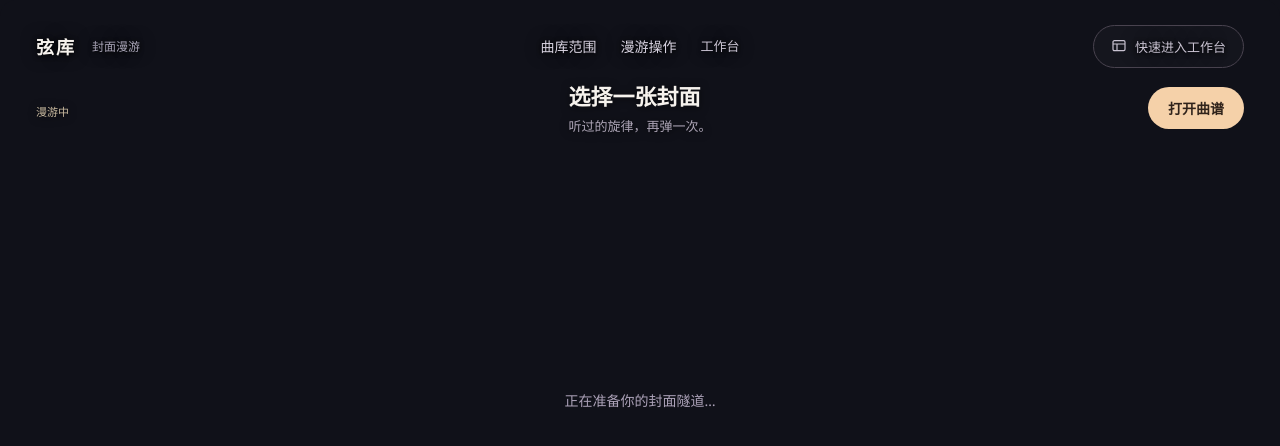
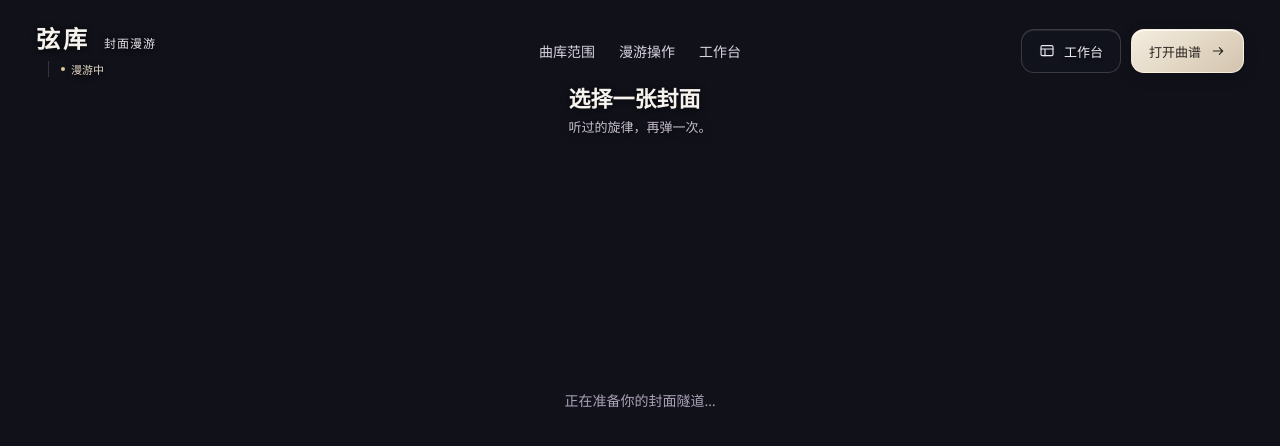
Before and after one commit to Bronson-chan/xian-library-guitar, a website: page workbuddy/site/tunnel/index.html in a window 1280 px wide. Drawn offline with nearby package versions, Linux system fonts and the light colour scheme.

Commit message:
Publish: 3ab2359 Refine roaming brand status and align primary header actions

```diff
--- a/workbuddy/site/tunnel/index.html
+++ b/workbuddy/site/tunnel/index.html
@@ -4,31 +4,31 @@
 <title>弦库 · 封面漫游</title>
 <style>
 :root{color-scheme:dark;font-family:"Segoe UI","Microsoft YaHei",sans-serif;background:#101119;color:#f6f2ed}
-*{box-sizing:border-box}[hidden]{display:none!important}body{margin:0}button,a,input{font:inherit}button,a{color:inherit}button{cursor:pointer}
-.shell{height:100dvh;min-height:620px;display:grid;grid-template-rows:64px 64px minmax(300px,1fr);max-width:1800px;margin:auto;padding:14px 36px 18px}
-header{display:flex;justify-content:space-between;align-items:center;gap:20px}header a{text-decoration:none;color:#c9c3d2;font-size:13px}.brand{font-size:18px;font-weight:650;letter-spacing:2px}.top-nav{display:flex;align-items:center;gap:28px}.top-nav a{padding:10px 0;border-bottom:2px solid #f5d1a9;color:#f5d1a9}.workbench-link{display:flex;align-items:center;gap:8px;padding:10px 15px;border:1px solid #49434f;border-radius:8px}.workbench-link:hover{background:#24212c}.workbench-link svg{width:16px;height:16px;stroke:currentColor;fill:none;stroke-width:1.8}
-.toolbar{display:flex;align-items:center;gap:7px;padding:24px 0 15px;flex-wrap:wrap}.toolbar button,.utility{background:transparent;border:1px solid #393842;border-radius:8px;padding:8px 16px;color:#bcb6c6;font-size:13px}.toolbar button[aria-pressed=true]{background:#f5d1a9;border-color:#f5d1a9;color:#30231b}.spacer{flex:1}.note{font-size:12px;color:#a29aa9}
-#stage{min-height:300px;position:relative;overflow:hidden;border-radius:16px;background:#101119}
-#status{position:absolute;inset:0;display:grid;place-content:center;pointer-events:none;color:#aca2b8;font-size:14px;z-index:2}
-.selection{display:grid;grid-template-columns:1fr auto 1fr;align-items:center;gap:20px;padding:3px 0 18px}
-.song{grid-column:2;display:flex;gap:12px;align-items:center;min-width:0;text-decoration:none;color:inherit}.song:hover h1{color:#f5d1a9}.song img{width:44px;height:44px;object-fit:cover;border-radius:6px}.song h1{font-size:24px;margin:0 0 5px;font-weight:650;line-height:1.3;overflow-wrap:anywhere}.song p{font-size:13px;color:#aca4b5;margin:0}.action{justify-self:end;background:#f5d1a9;color:#30231b;padding:12px 22px;border-radius:9px;text-decoration:none;font-size:14px;font-weight:650;white-space:nowrap}.action:hover{background:#ffe0bd}
-button:focus-visible,a:focus-visible{outline:2px solid #f5d1a9;outline-offset:4px}
-@media(max-width:650px){.shell{padding:18px 14px;min-height:560px}.top-nav{gap:14px}.workbench-link{padding:9px 10px;font-size:12px}.toolbar{padding-top:18px}.toolbar button{padding:8px 11px}.note{display:none}.selection{grid-template-columns:minmax(0,1fr) auto;gap:12px;padding-bottom:14px}.song{grid-column:1}.song h1{font-size:19px}.song img{width:38px;height:38px}.action{padding:11px 14px}}
-
-.shell{position:relative}header{position:relative;z-index:8}.brand{display:flex;align-items:center;gap:16px;white-space:nowrap}.brand span{font-size:12px;color:#a8a4b6;font-weight:400;letter-spacing:0}.workbench-link{position:relative;z-index:2;border-radius:24px;padding:11px 17px;background:#ffffff05}#glass-nav{position:absolute;top:5px;left:50%;width:min(700px,55vw);height:330px;transform:translateX(-50%);pointer-events:none}#nav-fallback{position:absolute;left:50%;transform:translateX(-50%);display:flex;gap:24px;font-size:14px;color:#d8d3e1;white-space:nowrap}.selection{position:relative;z-index:2;padding:4px 0 10px}.collection-note{display:flex;flex-direction:column;gap:6px;font-size:12px;color:#a8a4b6}.collection-note #play-state{color:#c8b99f;font-size:11px}.song h1{font-size:22px}.song img{width:40px;height:40px}.action{padding:11px 20px;border-radius:23px}.workbench-link:hover{background:#ffffff10}@media(max-width:1000px){.brand span{display:none}#glass-nav{width:60vw}.workbench-link{font-size:12px;padding:10px 12px}}@media(max-width:650px){.shell{grid-template-rows:106px 64px minmax(300px,1fr);padding:10px 14px 14px}header{align-items:flex-start;padding-top:6px}.brand{padding:8px 0}.brand span{display:inline;font-size:11px}#glass-nav{top:51px;width:calc(100vw - 28px)}#nav-fallback{top:67px}.collection-note{display:none}.song h1{font-size:19px}.selection{padding-bottom:8px}.action{padding:11px 15px}}
-
-header{text-shadow:0 1px 5px #000,0 0 16px #000a}
-/* The tunnel continues behind navigation, giving the optical glass a real backdrop. */
-#stage{position:absolute;inset:0;min-height:0;z-index:0}.shell{isolation:isolate}.selection{pointer-events:none}.selection a{pointer-events:auto}.collection-note,.song{filter:drop-shadow(0 1px 4px #000a)}
+*{box-sizing:border-box}[hidden]{display:none!important}body{margin:0}button,a{font:inherit;color:inherit}button{cursor:pointer}a{text-decoration:none}::selection{background:#e8d7b855;color:#fff}
+.shell{height:100dvh;min-height:620px;display:grid;grid-template-rows:70px 58px minmax(300px,1fr);max-width:1800px;margin:auto;padding:16px 36px 18px;position:relative;isolation:isolate}
+header{position:relative;z-index:8;display:flex;justify-content:space-between;align-items:center;gap:24px}
+.brand{display:grid;gap:8px;white-space:nowrap;text-shadow:0 1px 6px #000c}.brand-line{display:flex;align-items:baseline;gap:14px}.wordmark{font-size:24px;font-weight:750;letter-spacing:3px;line-height:1.15}.brand-context{font-size:12px;font-weight:450;letter-spacing:1px;color:#e4dfe9}.collection-note{display:flex;align-items:center;gap:12px;font-size:11px;font-variant-numeric:tabular-nums;color:#bcb7c6}.collection-note #play-state{display:flex;align-items:center;gap:6px;padding-left:12px;border-left:1px solid #ffffff28;color:#e1d6c2}.collection-note #play-state[data-paused=true]::before{background:#a8a4b2}.collection-note #play-state::before{content:"";width:4px;height:4px;border-radius:50%;background:#dec99d;flex-shrink:0}
+.header-actions{display:flex;align-items:center;gap:10px;position:relative;z-index:2}.header-actions a{height:44px;display:inline-flex;align-items:center;justify-content:center;gap:9px;border-radius:13px;padding:0 17px;font-size:13px;font-weight:550;white-space:nowrap;transition:background 140ms,border-color 140ms,transform 100ms}
+.header-actions svg{width:16px;height:16px;stroke:currentColor;fill:none;stroke-width:1.7;stroke-linecap:round;stroke-linejoin:round;flex-shrink:0}
+.workbench-link{border:1px solid #ffffff2b;background:#14172366;color:#eeeaf3;backdrop-filter:blur(8px);box-shadow:inset 0 1px 0 #ffffff16;text-shadow:0 1px 4px #0009}.workbench-link:hover{background:#ffffff19;border-color:#ffffff55}
+.action{border:1px solid #fff6e5b0;background:linear-gradient(145deg,#fff7e8f5,#e6d6bde8);color:#2c2621;box-shadow:inset 0 1px 0 #ffffffcc,0 4px 16px #0002;text-shadow:none}.action:hover{background:linear-gradient(145deg,#fffaf2,#f0e1cc)}.header-actions a:active{transform:translateY(1px)}
+#glass-nav{position:absolute;top:7px;left:50%;width:min(700px,55vw);height:330px;transform:translateX(-50%);pointer-events:none}#nav-fallback{position:absolute;left:50%;transform:translateX(-50%);display:flex;gap:24px;font-size:14px;color:#d8d3e1;white-space:nowrap}
+.toolbar{display:flex;align-items:center;gap:7px;padding:12px 0;flex-wrap:wrap}.toolbar button{background:#151927;border:1px solid #393842;border-radius:8px;padding:8px 16px;font-size:13px}.toolbar button[aria-pressed=true]{color:#f5d1a9}.spacer{flex:1}
+.selection{position:relative;z-index:2;display:flex;align-items:center;justify-content:center;pointer-events:none;padding:0 0 10px}.song{display:flex;gap:12px;align-items:center;min-width:0;max-width:70%;pointer-events:auto;color:inherit;filter:drop-shadow(0 1px 4px #000a)}.song:hover h1{color:#f5d1a9}.song img{width:40px;height:40px;object-fit:cover;border-radius:6px}.song h1{font-size:22px;margin:0 0 5px;font-weight:650;line-height:1.3;overflow-wrap:anywhere}.song p{font-size:13px;color:#c4bdce;margin:0}
+#stage{position:absolute;inset:0;min-height:0;z-index:0;overflow:hidden;border-radius:16px;background:#101119}#status{position:absolute;inset:0;display:grid;place-content:center;pointer-events:none;color:#aca2b8;font-size:14px;z-index:2}
+button:focus-visible,a:focus-visible{outline:2px solid #f5d1a9;outline-offset:4px}@media(prefers-reduced-motion:reduce){.header-actions a{transition:none}}
+@media(max-width:1100px){.shell{padding-inline:24px}.brand-context{display:none}.header-actions{gap:7px}.header-actions a{padding-inline:12px}.collection-note{gap:8px;font-size:11px}.collection-note #play-state{padding-left:8px}}
+@media(max-width:800px){.collection-note #count{display:none}.collection-note #play-state{padding-left:0;border:0}.header-actions a{padding-inline:10px;gap:6px}#glass-nav{width:56vw}.header-actions .workbench-link svg{display:none}}
+@media(max-width:900px){.shell{grid-template-rows:118px 58px minmax(300px,1fr);padding:10px 14px 14px;min-height:560px}header{align-items:flex-start;gap:12px;padding-top:6px}.brand{gap:6px;padding-top:2px}.wordmark{font-size:22px;letter-spacing:2px}.collection-note{font-size:11px}.header-actions{gap:7px}.header-actions a{height:40px;font-size:12px;padding-inline:12px;border-radius:12px}.header-actions svg{width:14px;height:14px}.header-actions .workbench-link svg{display:block}#glass-nav{top:63px;width:calc(100vw - 28px)}#nav-fallback{top:78px}.song{max-width:100%;gap:10px}.song h1{font-size:19px}.song img{width:38px;height:38px}.selection{padding-bottom:8px}}
 </style>
 <script type="importmap">{"imports":{"three":"./vendor/three/build/three.module.js","three/addons/":"./vendor/three/examples/jsm/"}}</script>
 </head>
 <body><div class="shell">
-<header><div class="brand">弦库<span>封面漫游</span></div><div id="glass-nav"></div><nav id="nav-fallback" aria-label="漫游导航"><span>曲库范围</span><span>漫游操作</span><a href="../">工作台</a></nav><a class="workbench-link" href="../"><svg viewBox="0 0 24 24" aria-hidden="true"><rect x="3" y="4" width="18" height="15" rx="2"/><path d="M3 9h18M9 9v10"/></svg>快速进入工作台</a></header>
+<header><div class="brand"><div class="brand-line"><span class="wordmark">弦库</span><span class="brand-context">封面漫游</span></div><div class="collection-note"><span id="count"></span><span id="play-state">漫游中</span></div></div><div id="glass-nav"></div><nav id="nav-fallback" aria-label="漫游导航"><span>曲库范围</span><span>漫游操作</span><a href="../">工作台</a></nav><div class="header-actions"><a class="workbench-link" href="../" aria-label="快速进入工作台" title="快速进入工作台"><svg viewBox="0 0 24 24" aria-hidden="true"><rect x="3" y="4" width="18" height="15" rx="2"/><path d="M3 9h18M9 9v10"/></svg>工作台</a><a class="action" id="open" href="../"><span id="open-label">打开曲谱</span><svg viewBox="0 0 24 24" aria-hidden="true"><path d="M5 12h14m-5-5 5 5-5 5"/></svg></a></div></header>
 <div class="toolbar" aria-label="漫游曲目范围" hidden>
 <button data-filter="all" aria-pressed="true">全部</button><button data-filter="learning" aria-pressed="false">新学</button><button data-filter="known" aria-pressed="false">拿手歌</button><button data-filter="stale" aria-pressed="false">很久没弹</button>
 <span class="spacer"></span><button id="batch">换一组</button><button id="pause" aria-pressed="false">暂停</button>
 </div>
-<section class="selection" aria-label="当前选中歌曲"><div class="collection-note"><span id="count"></span><span id="play-state">漫游中</span></div><a class="song" id="song-link" href="../" aria-label="打开选中歌曲的曲谱"><img id="cover" alt="" hidden><div aria-live="polite" aria-atomic="true"><h1 id="title">选择一张封面</h1><p id="artist">听过的旋律，再弹一次。</p></div></a><a class="action" id="open" href="../">打开曲谱</a></section>
+<section class="selection" aria-label="当前选中歌曲"><a class="song" id="song-link" href="../" aria-label="打开选中歌曲的曲谱"><img id="cover" alt="" hidden><div aria-live="polite" aria-atomic="true"><h1 id="title">选择一张封面</h1><p id="artist">听过的旋律，再弹一次。</p></div></a></section>
 <main id="stage" aria-label="专辑封面三维隧道"><div id="status" role="status">正在准备你的封面隧道…</div><div id="tunnel"></div></main>
-</div><script type="module" src="./preview.js?v=live-glass-2"></script></body></html>
+</div><script type="module" src="./preview.js?v=header-refine-1"></script></body></html>
```
Also changed, not shown: workbuddy/site/tunnel/preview.js (+4 -4 lines).
